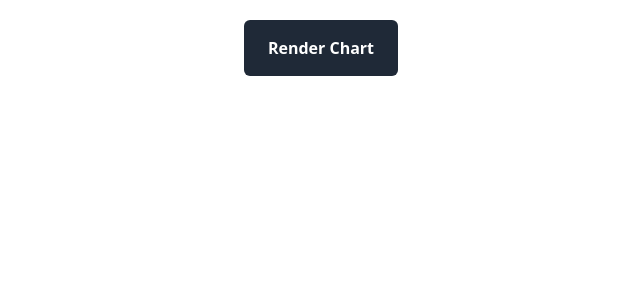
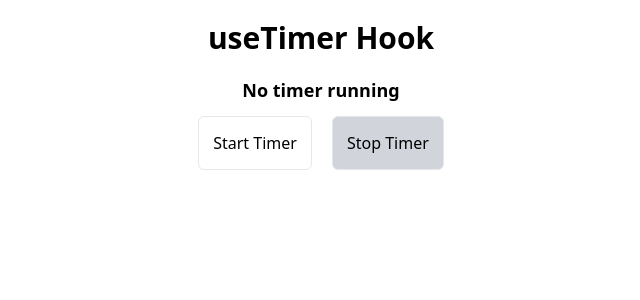
Before and after one commit to siwachs/react-ui-components, a Next.js app: page / in a window 1280 px wide. Shown: the top 300 px of the page, without its empty margins (319-959 px from the left). Built offline with nearby package versions, Linux system fonts and the light colour scheme.

Commit message:
useTimer

```diff
--- /dev/null
+++ b/src/Questions/Timer.tsx
@@ -0,0 +1,41 @@
+"use client";
+
+import useTimer from "@/hooks/useTimer";
+
+const Timer = () => {
+  const { isRunning, start, stop } = useTimer(6);
+
+  return (
+    <div>
+      <h1 className="my-5 select-none text-center text-3xl font-bold">
+        useTimer Hook
+      </h1>
+
+      <div className="mx-auto flex w-fit flex-col items-center gap-3">
+        <span className="select-none text-lg font-bold">
+          {isRunning ? 5 : "No timer running"}
+        </span>
+
+        <div className="flex items-center gap-5">
+          <button
+            onClick={start}
+            disabled={isRunning}
+            className="rounded-md border p-3.5 disabled:bg-gray-300"
+          >
+            Start Timer
+          </button>
+
+          <button
+            onClick={stop}
+            disabled={!isRunning}
+            className="rounded-md border p-3.5 disabled:bg-gray-300"
+          >
+            Stop Timer
+          </button>
+        </div>
+      </div>
+    </div>
+  );
+};
+
+export default Timer;
--- a/src/app/page.tsx
+++ b/src/app/page.tsx
@@ -1,9 +1,9 @@
-import JiraVelocityChat from "@/Questions/jiraVelocityChart";
+import Timer from "@/Questions/Timer";
 
 export default function Home() {
   return (
     <main>
-      <JiraVelocityChat />
+      <Timer />
     </main>
   );
 }
--- /dev/null
+++ b/src/hooks/useTimer.ts
@@ -0,0 +1,33 @@
+"use client";
+
+import { useState, useEffect, useRef } from "react";
+
+function useTimer(totalDuration: number) {
+  const ref = useRef<null | NodeJS.Timeout>(null);
+
+  const [isRunning, setIsRunning] = useState(false);
+  const seconds = totalDuration;
+
+  const clearTimer = () => {
+    if (ref.current) clearInterval(ref.current);
+  };
+
+  useEffect(() => {
+    if (isRunning) ref.current = setInterval(() => {}, 1000);
+
+    return clearTimer;
+  }, [isRunning]);
+
+  function start() {
+    setIsRunning(true);
+  }
+
+  function stop() {
+    clearTimer();
+    setIsRunning(false);
+  }
+
+  return { isRunning, start, stop, seconds };
+}
+
+export default useTimer;
```
